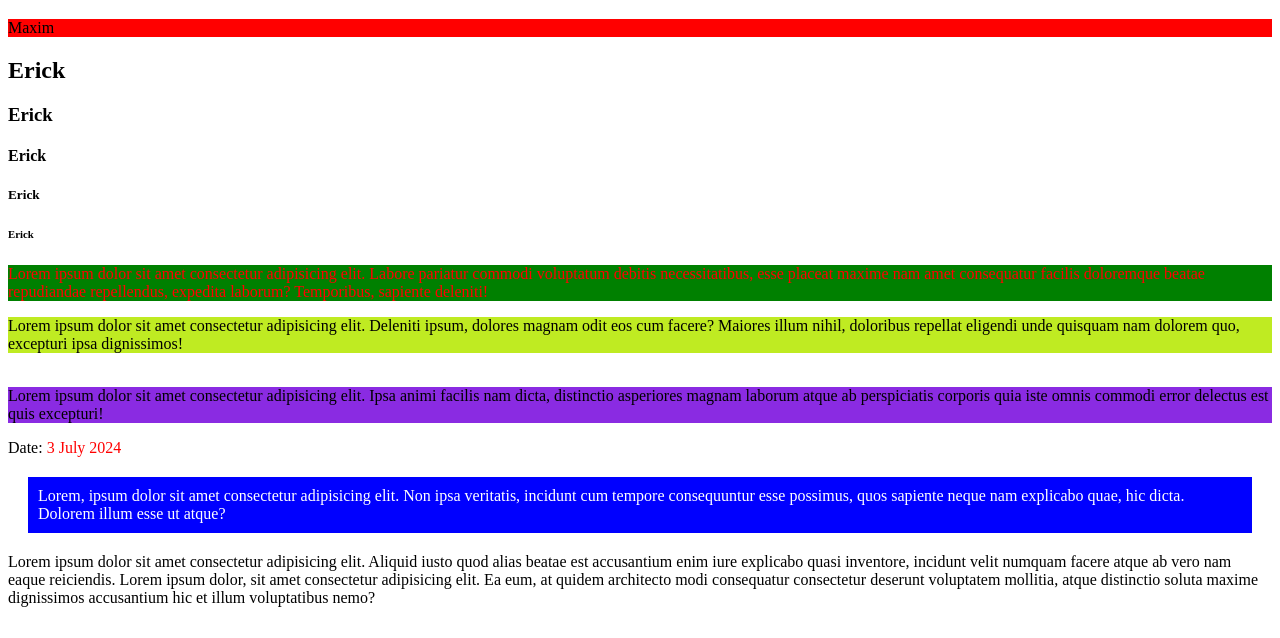
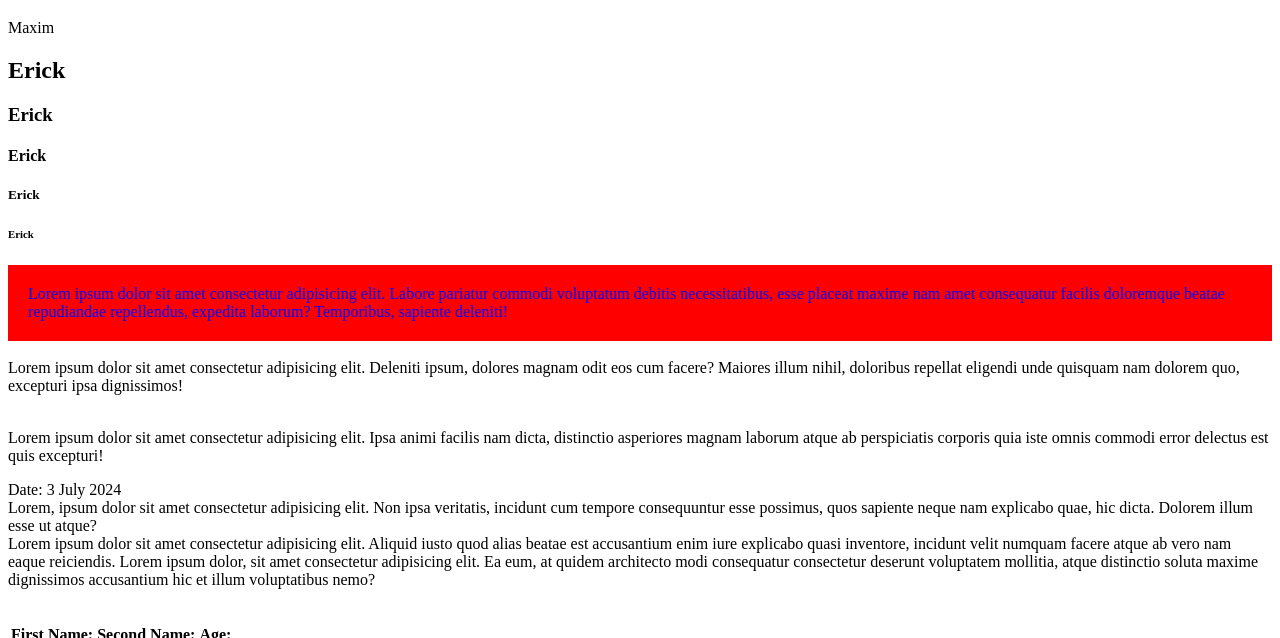
Before and after one commit to jennermaxim/training, a plain HTML site: page index.html in a window 1280 px wide. Shown: the part 61-699 px from the top of the page. Drawn offline with Linux system fonts and the light colour scheme.

Commit message:
Add a button

```diff
--- a/index.html
+++ b/index.html
@@ -5,20 +5,6 @@
     <meta charset="UTF-8">
     <meta name="viewport" content="width=device-width, initial-scale=1.0">
     <title>Website Development Training</title>
-    <link rel="stylesheet" href="index.css">
-    <style>
-        p {
-            background-color: red;
-        }
-
-        .paragraph {
-            background-color: blueviolet;
-        }
-
-        .div{
-            background-color: rgb(191, 235, 34) ;
-        }
-    </style>
 </head>
 
 <body>
@@ -29,24 +15,25 @@
     <h4>Erick</h4>
     <h5>Erick</h5>
     <h6>Erick</h1>
-        <p style="background-color: green; color: red;">
+        <div style="background-color: red; color: blue; padding: 20px;">
             Lorem ipsum dolor sit amet consectetur adipisicing elit. Labore pariatur
             commodi voluptatum debitis
             necessitatibus, esse placeat maxime nam amet consequatur facilis doloremque beatae repudiandae repellendus,
             expedita laborum? Temporibus, sapiente deleniti!
-        </p>
-        <div class="div">
+        </div>
+        <br>
+        <div>
             Lorem ipsum dolor sit amet consectetur adipisicing elit. Deleniti ipsum, dolores magnam odit eos cum
             facere? Maiores illum nihil, doloribus repellat eligendi unde quisquam nam dolorem quo, excepturi ipsa
             dignissimos!
         </div>
         <br>
-        <p class="paragraph">Lorem ipsum dolor sit amet consectetur adipisicing elit. Ipsa animi facilis nam dicta,
+        <p>Lorem ipsum dolor sit amet consectetur adipisicing elit. Ipsa animi facilis nam dicta,
             distinctio asperiores
             magnam laborum atque ab perspiciatis corporis quia iste omnis commodi error delectus est quis excepturi!
         </p>
-        <span>Date:</span><span style="color: red;"> 3 July 2024</span>
-        <div class="maxim">Lorem, ipsum dolor sit amet consectetur adipisicing elit. Non ipsa veritatis, incidunt cum
+        <span>Date:</span><span> 3 July 2024</span>
+        <div>Lorem, ipsum dolor sit amet consectetur adipisicing elit. Non ipsa veritatis, incidunt cum
             tempore
             consequuntur esse possimus, quos sapiente neque nam explicabo quae, hic dicta. Dolorem illum esse ut atque?
         </div>
@@ -131,6 +118,7 @@
                 <div>Laptop</div>
                 <div>Laptop</div>
             </div>
+            <button></button>
         </div>
 </body>
 
```
